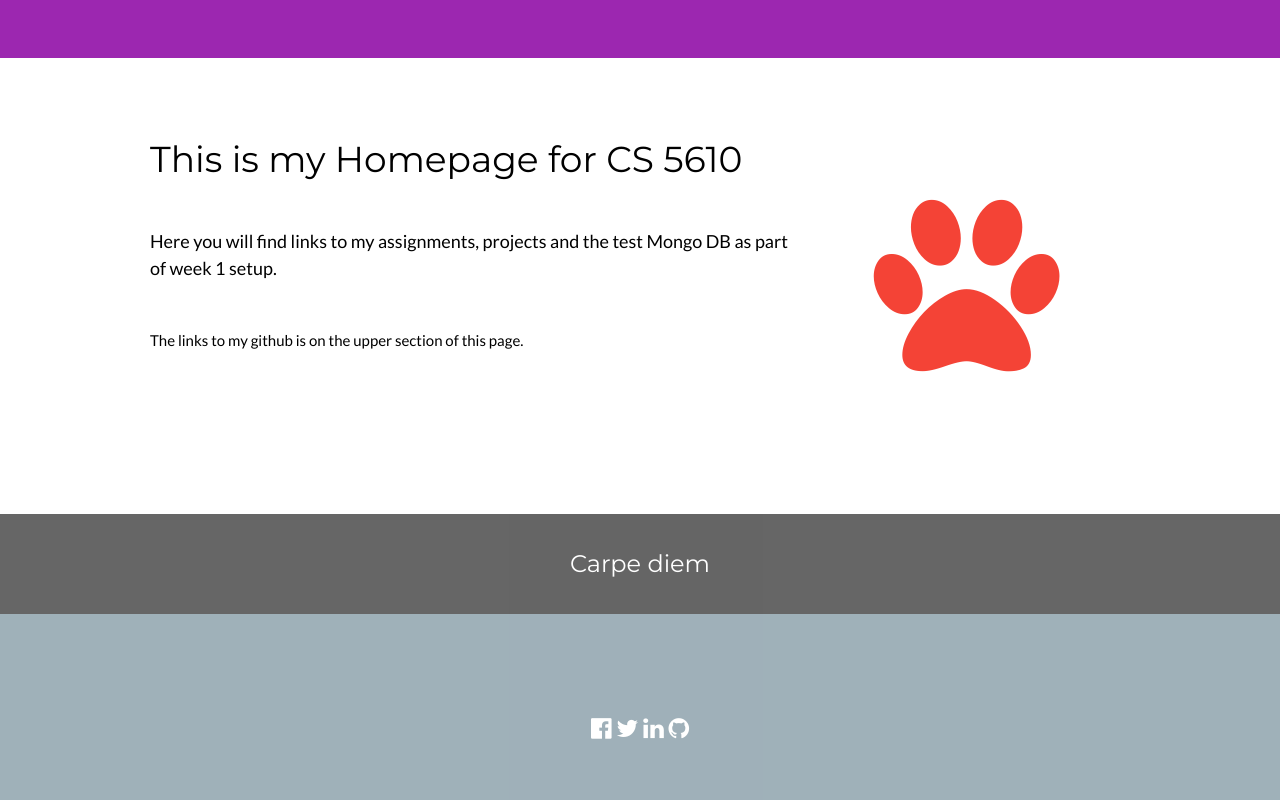
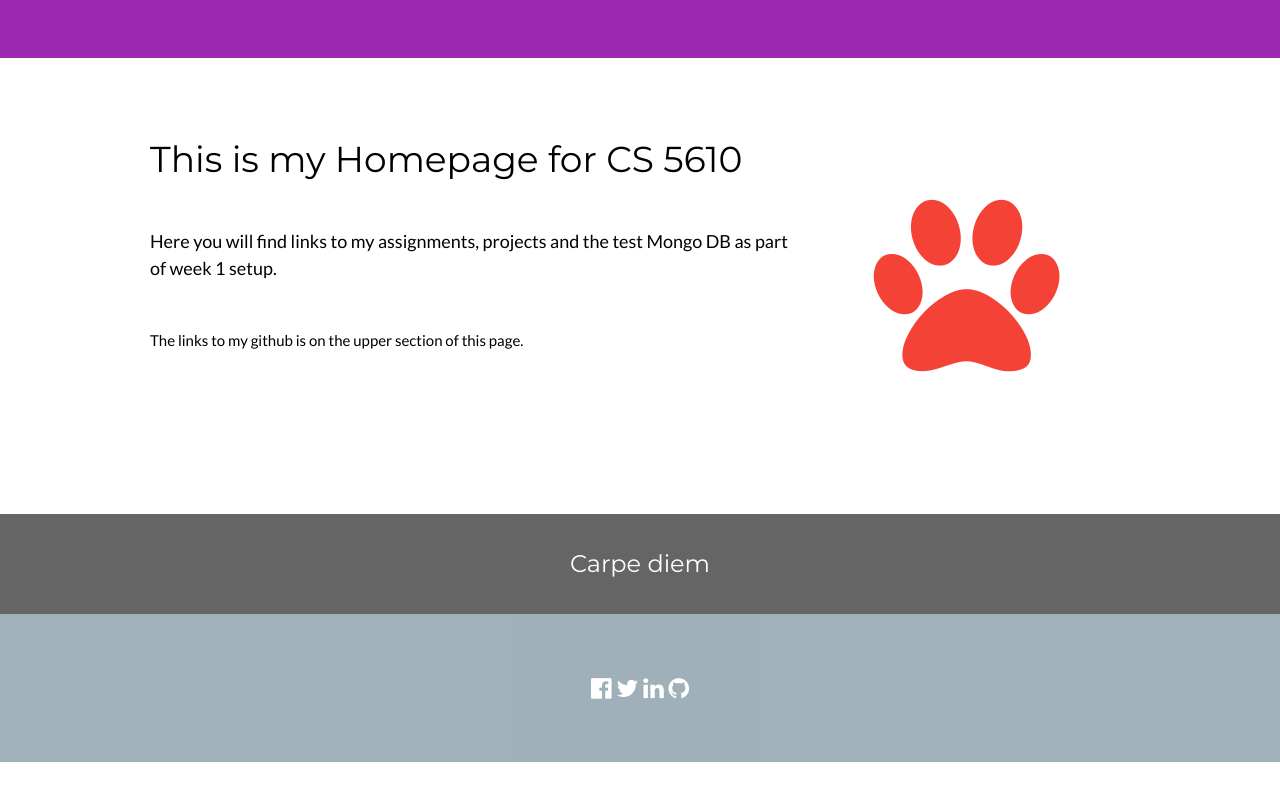
Before and after one commit to rapidclock/thomas-rahul-webdev, a website: page public/index.html in a window 1280 px wide. Shown: the part 469-1269 px from the top of the page. After the commit the page ends 1231 px from the top, so only its background shows below. Drawn offline with Linux system fonts and the light colour scheme.

Commit message:
modded the footer on main index

```diff
--- a/public/index.html
+++ b/public/index.html
@@ -68,8 +68,8 @@ body,h1,h2,h3,h4,h5,h6 {font-family: "Lato", sans-serif}
 </div>
 
 <!-- Footer -->
-<footer class="w3-container w3-padding-64 w3-center w3-opacity w3-blue-grey">
-  <div class="w3-xlarge w3-padding-32">
+<footer class="w3-container w3-padding-32 w3-center w3-opacity w3-blue-grey">
+  <div class="w3-xlarge w3-padding-24">
    <a href="https://www.facebook.com/rahul.razz.92" class="w3-hover-text-indigo"><i class="fa fa-facebook-official"></i></a>
    <a href="https://twitter.com/droidgod" class="w3-hover-text-light-blue"><i class="fa fa-twitter"></i></a>
    <a href="#" class="w3-hover-text-blue"><i class="fa fa-linkedin"></i></a>
```
